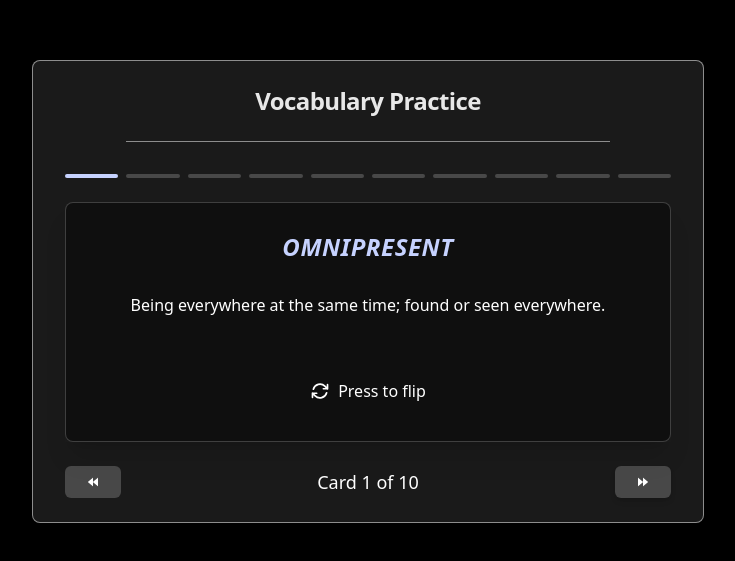
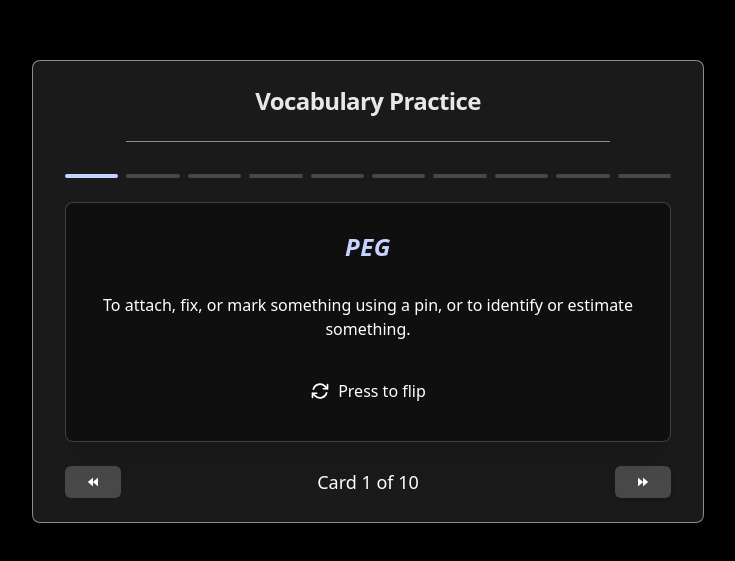
Before and after one commit to deregowskipiotr/fishka, a React (Vite) app: page / in a window 1280 px wide. Shown: the part 109-670 px from the top of the page, without its empty margins (272-1007 px from the left). Built offline with nearby package versions, Linux system fonts and the light colour scheme.

Commit message:
Another new words

```diff
--- a/src/constants/index.ts
+++ b/src/constants/index.ts
@@ -8,80 +8,79 @@ export interface VocabularyWord {
 
 export const vocabularyWords: VocabularyWord[] = [
   {
-    word: "omnipresent",
-    explanation: "Being everywhere at the same time; found or seen everywhere.",
-    example: "Smartphones are omnipresent in today’s world.",
+    word: "peg",
+    explanation:
+      "To attach, fix, or mark something using a pin, or to identify or estimate something.",
+    example: "She pegged the clothes to the line to dry after washing them.",
     example1:
-      "Social media has become an omnipresent force shaping modern communication.",
+      "Economists attempted to peg the future value of the dollar against emerging market currencies, despite fluctuating global conditions.",
   },
   {
-    word: "to go ape (over)",
-    explanation: "To become very excited, angry, or emotional about something.",
-    example: "The fans went ape over the band’s new song.",
+    word: "mundane",
+    explanation: "Ordinary, boring, or not interesting; related to daily life.",
+    example:
+      "He was tired of his mundane job and wanted something more exciting.",
     example1:
-      "Investors went ape over the company’s unexpected profits announcement.",
+      "Despite outward success, she struggled with the mundane realities of balancing her high-profile career with personal fulfillment.",
   },
   {
-    word: "to bestow",
-    explanation:
-      "To give something valuable or important, usually as an honor or gift.",
-    example: "The university bestowed an award on her for her research.",
+    word: "render",
+    explanation: "To cause something to be in a particular condition; to make.",
+    example: "The rain rendered the road slippery and dangerous.",
     example1:
-      "He was bestowed with the title of honorary citizen for his lifetime achievements.",
+      "The documentary rendered the complexities of political upheaval with such nuance that viewers were left contemplating its implications for days.",
   },
   {
-    word: "(to have a) knack (for)",
-    explanation: "To have a natural skill or talent for doing something well.",
-    example: "She has a knack for remembering people’s names.",
+    word: "puerile",
+    explanation: "Childish or silly, lacking maturity.",
+    example: "His puerile jokes made everyone roll their eyes.",
     example1:
-      "He has an uncanny knack for turning ordinary ideas into successful businesses.",
+      "During the serious negotiations, her puerile remarks undermined her credibility among the senior executives.",
   },
   {
-    word: "jack-of-all-trades",
-    explanation:
-      "A person who can do many different types of work or has many skills.",
-    example: "My brother is a jack-of-all-trades; he can fix anything at home.",
+    word: "ephemeral",
+    explanation: "Lasting for only a short time; fleeting.",
+    example:
+      "The beauty of the sunset was ephemeral, fading quickly into night.",
     example1:
-      "As a startup founder, she had to be a jack-of-all-trades, handling coding, design, and marketing herself.",
+      "Art that explores ephemeral experiences challenges viewers to appreciate moments that vanish almost as soon as they arise.",
   },
   {
-    word: "to take its/a toll on",
-    explanation:
-      "To have a bad effect on someone or something, especially over time.",
-    example: "Stress can take its toll on your health.",
+    word: "proverbial",
+    explanation: "Well-known because it is often talked about; like a proverb.",
+    example: "He became the proverbial black sheep of the family.",
     example1:
-      "Years of overworking eventually took a heavy toll on his physical and mental well-being.",
+      "While the company was a proverbial overnight success, few recognized the years of meticulous planning behind it.",
   },
   {
-    word: "animosity",
+    word: "embody",
     explanation:
-      "Strong dislike or hatred between people, often lasting a long time.",
-    example: "There is still animosity between the two teams.",
+      "To represent or be an expression of an idea, quality, or feeling.",
+    example: "She embodied kindness through her generous actions.",
     example1:
-      "Political animosity between the rivals derailed any chance of cooperation.",
+      "The new constitution embodies the nation’s progressive vision, cementing civil liberties as its cornerstone.",
   },
   {
-    word: "prowess",
+    word: "entranced",
     explanation:
-      "Great skill or ability, especially at doing something difficult.",
-    example:
-      "The athlete showed impressive physical prowess during the competition.",
+      "So interested or amazed by something that you cannot look away; mesmerized.",
+    example: "The audience was entranced by the magician's performance.",
     example1:
-      "Her linguistic prowess allowed her to master multiple languages effortlessly.",
+      "She was entranced by the pianist’s virtuosity, completely forgetting her surroundings as the final notes faded.",
   },
   {
-    word: "galore",
-    explanation: "In large numbers or amounts; plenty of something available.",
-    example: "There were prizes galore at the festival.",
+    word: "prohibitive",
+    explanation:
+      "So high (in cost or difficulty) that it prevents people from doing something.",
+    example: "The cost of the tickets was prohibitive for most students.",
     example1:
-      "The luxury resort offered indulgence galore, from fine dining to private beaches.",
+      "Stringent regulations and prohibitive costs have curtailed innovation in the renewable energy sector for many aspiring entrepreneurs.",
   },
   {
-    word: "vicissitudes (of life/fortune)",
-    explanation:
-      "The changes or unexpected difficulties that happen in life or fortune.",
-    example: "She stayed positive through the vicissitudes of life.",
+    word: "unmatched",
+    explanation: "Better than everything else; having no equal.",
+    example: "Her cooking skills are unmatched in our family.",
     example1:
-      "Despite the vicissitudes of fortune, his resolve and optimism never wavered.",
+      "The scientist’s unmatched expertise in virology set new standards for the entire research community, inspiring future generations.",
   },
 ];
```
